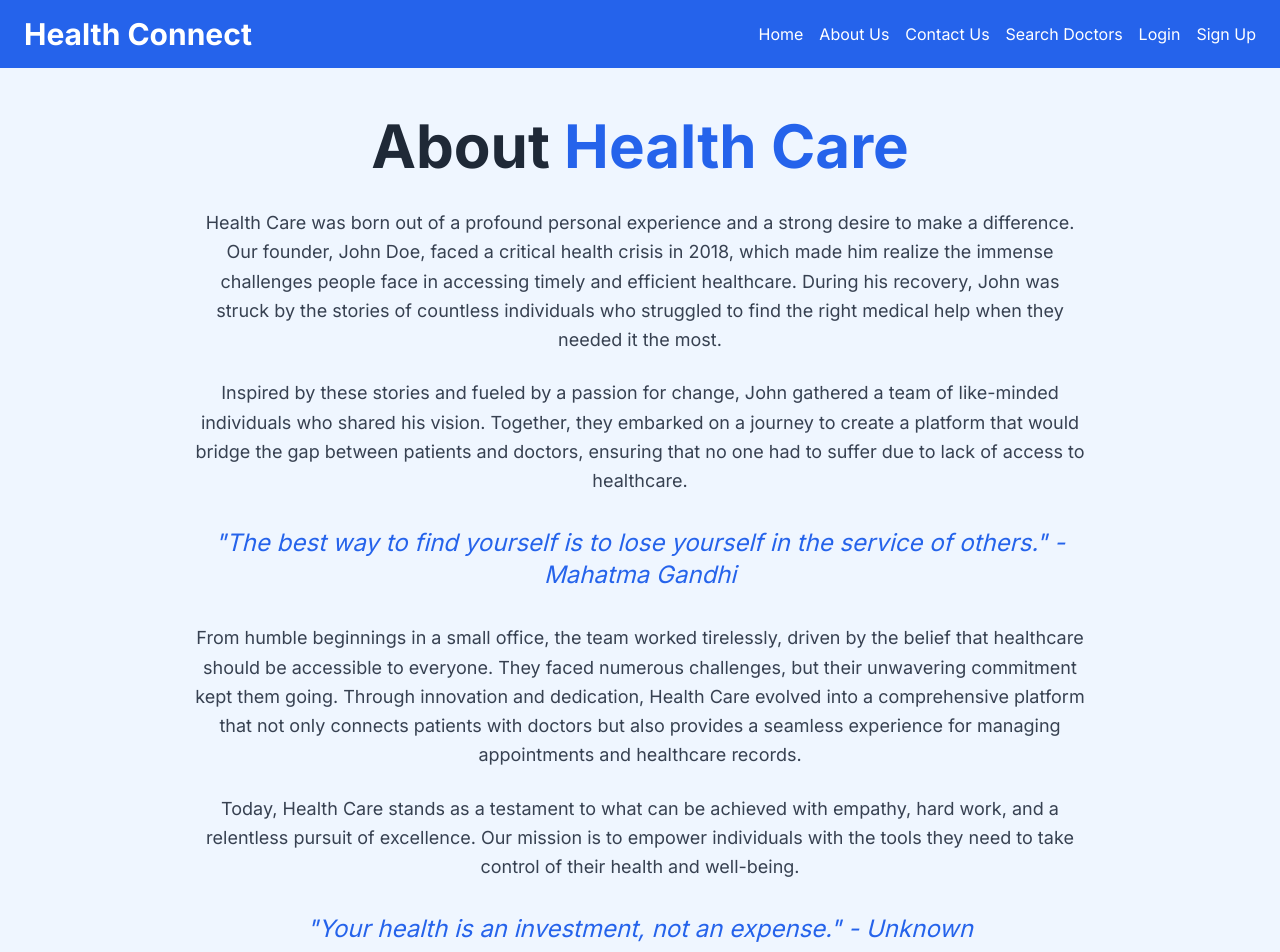
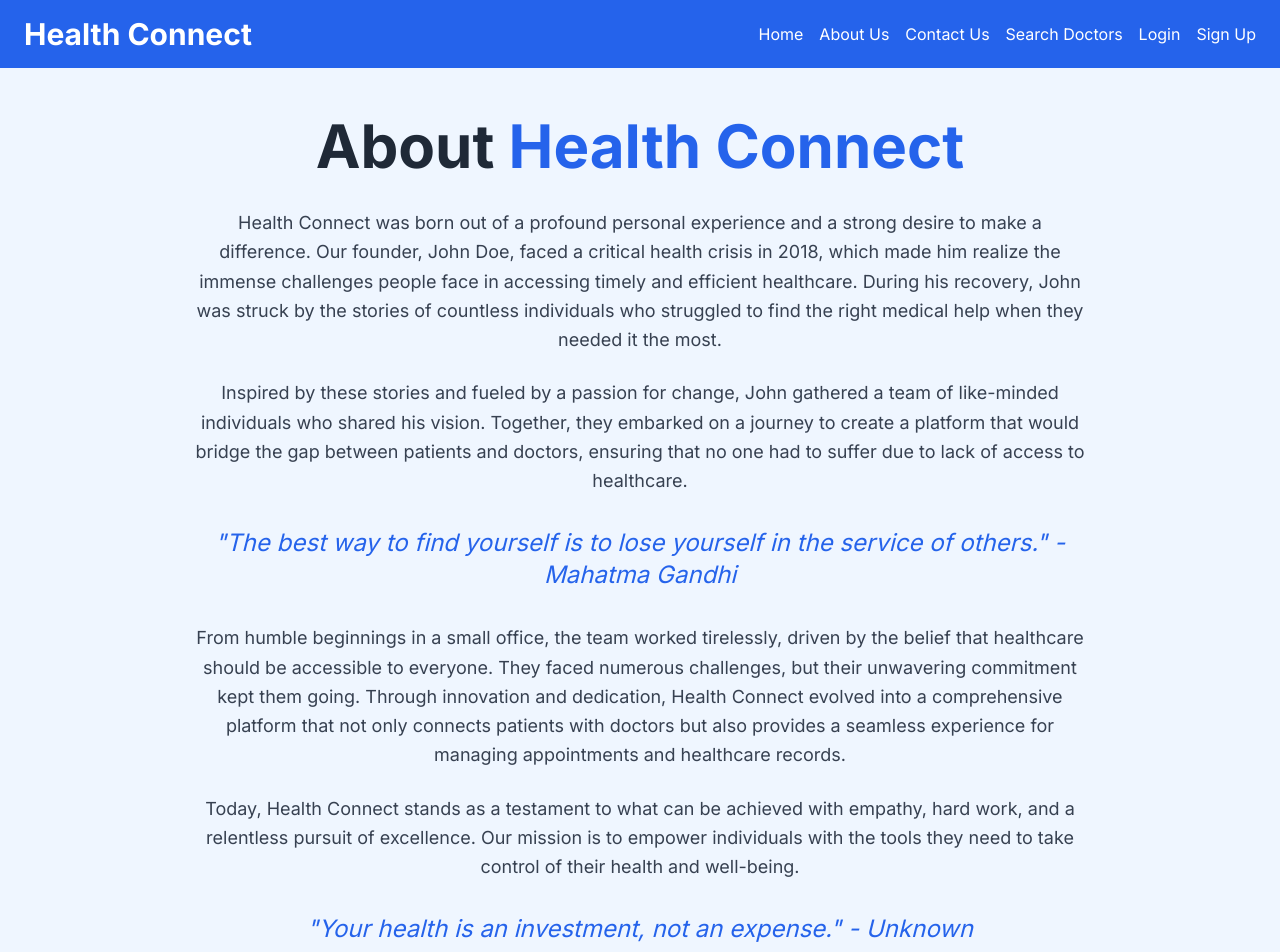
Before and after one commit to Aditya26Das/HealthConnect, a Next.js app: page /aboutus in a window 1280 px wide. Shown: the top 952 px of the page. Built offline with nearby package versions, Linux system fonts and the light colour scheme.

Commit message:
Non-technical issues handled

```diff
--- a/src/app/aboutus/page.tsx
+++ b/src/app/aboutus/page.tsx
@@ -8,8 +8,8 @@ export default function AboutUs() {
   return (
     <div className="min-h-screen flex flex-col">
       <Head>
-        <title>About Us - Health Care</title>
-        <meta name="description" content="Learn more about our journey and mission at Health Care." />
+        <title>About Us - Health Connect</title>
+        <meta name="description" content="Learn more about our journey and mission at Health Connect." />
         <link rel="icon" href="/favicon.ico" />
       </Head>
 
@@ -17,12 +17,12 @@ export default function AboutUs() {
 
       <main className="flex flex-col items-center w-full flex-1 px-6 md:px-20 text-center bg-blue-50">
         <h1 className="text-6xl font-bold text-gray-800 mb-8 mt-12">
-          About <span className="text-blue-600">Health Care</span>
+          About <span className="text-blue-600">Health Connect</span>
         </h1>
 
         <section className="text-gray-700 text-lg leading-relaxed max-w-4xl mx-auto">
           <p className="mb-6">
-            Health Care was born out of a profound personal experience and a strong desire to make a difference. Our founder, John Doe, faced a critical health crisis in 2018, which made him realize the immense challenges people face in accessing timely and efficient healthcare. During his recovery, John was struck by the stories of countless individuals who struggled to find the right medical help when they needed it the most.
+            Health Connect was born out of a profound personal experience and a strong desire to make a difference. Our founder, John Doe, faced a critical health crisis in 2018, which made him realize the immense challenges people face in accessing timely and efficient healthcare. During his recovery, John was struck by the stories of countless individuals who struggled to find the right medical help when they needed it the most.
           </p>
 
           <p className="mb-6">
@@ -34,11 +34,11 @@ export default function AboutUs() {
           </blockquote>
 
           <p className="mb-6">
-            From humble beginnings in a small office, the team worked tirelessly, driven by the belief that healthcare should be accessible to everyone. They faced numerous challenges, but their unwavering commitment kept them going. Through innovation and dedication, Health Care evolved into a comprehensive platform that not only connects patients with doctors but also provides a seamless experience for managing appointments and healthcare records.
+            From humble beginnings in a small office, the team worked tirelessly, driven by the belief that healthcare should be accessible to everyone. They faced numerous challenges, but their unwavering commitment kept them going. Through innovation and dedication, Health Connect evolved into a comprehensive platform that not only connects patients with doctors but also provides a seamless experience for managing appointments and healthcare records.
           </p>
 
           <p className="mb-6">
-            Today, Health Care stands as a testament to what can be achieved with empathy, hard work, and a relentless pursuit of excellence. Our mission is to empower individuals with the tools they need to take control of their health and well-being.
+            Today, Health Connect stands as a testament to what can be achieved with empathy, hard work, and a relentless pursuit of excellence. Our mission is to empower individuals with the tools they need to take control of their health and well-being.
           </p>
 
           <blockquote className="italic text-2xl text-blue-600 my-8">
@@ -68,7 +68,7 @@ export default function AboutUs() {
       </main>
 
       <footer className="w-full h-24 flex items-center justify-center border-t mt-8">
-        <p className="text-gray-600">&copy; 2024 Health Care. All rights reserved.</p>
+        <p className="text-gray-600">&copy; 2024 Health Connect. All rights reserved.</p>
       </footer>
     </div>
   );
--- a/src/app/contactus/page.tsx
+++ b/src/app/contactus/page.tsx
@@ -35,7 +35,7 @@ export default function ContactUs() {
           <div className="bg-white shadow-md rounded-lg p-8 mb-6">
             <h2 className="text-3xl font-bold text-gray-800 mb-4">Contact Information</h2>
             <p className="text-lg mb-2">
-              <strong>Email:</strong> support@healthcare.com
+              <strong>Email:</strong> support@healthconnect.com
             </p>
             <p className="text-lg mb-2">
               <strong>Phone:</strong> +1 (555) 123-4567
--- a/src/app/page.tsx
+++ b/src/app/page.tsx
@@ -30,7 +30,7 @@ export default function Home() {
         </p>
 
         <div className="flex mt-12 space-x-4">
-          <Link href="/register">
+          <Link href="/signup">
             <div className="px-6 py-3 bg-blue-600 text-white rounded-lg shadow hover:bg-blue-700 transition duration-300 cursor-pointer">
               Registration
             </div>
```
Also changed, not shown: 1 other file (tests, documents, lock files or other folders).
